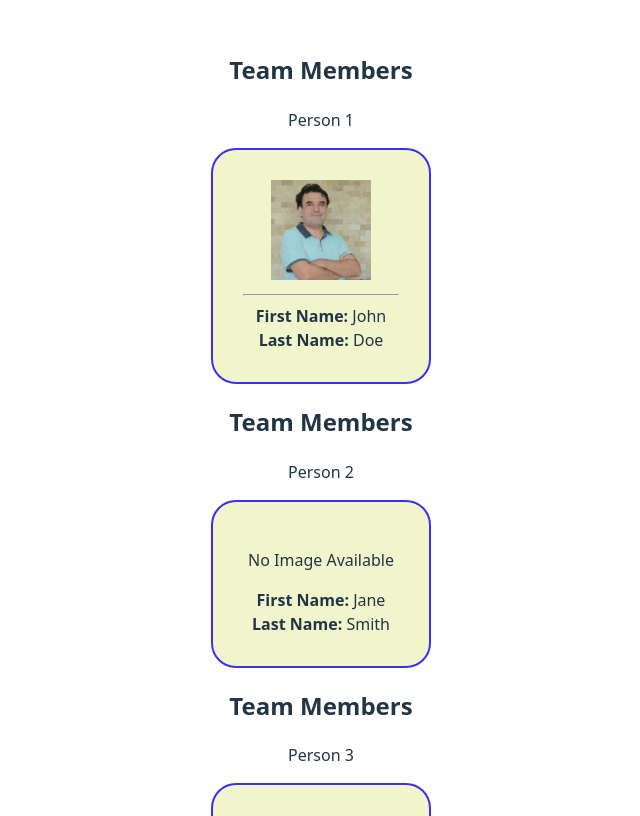
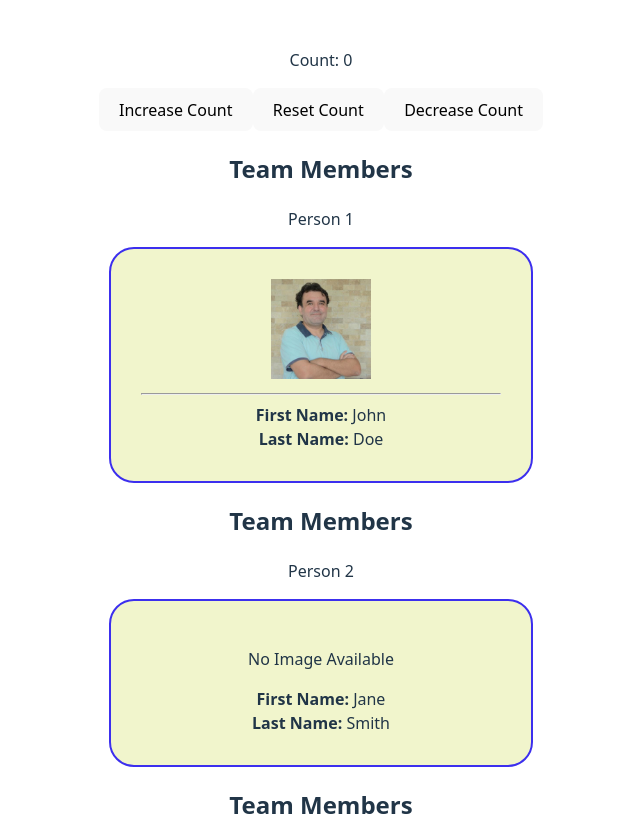
Before and after one commit to necmigunduz/improve-fe, a React (Vite) app: page / in a window 1280 px wide. Shown: the top 816 px of the page, without its empty margins (319-959 px from the left). Built offline with nearby package versions, Linux system fonts and the light colour scheme.

Commit message:
add: count setup

```diff
--- a/src/App.jsx
+++ b/src/App.jsx
@@ -1,13 +1,23 @@
-import React from 'react'
+import React, { useState } from 'react'
 import './App.css'
-import ProfileCard from './components/ProfileCards/profileCard.jsx'
 import ProfileCards from './pages/ProfileCards/ProfileCards.jsx'
 
 function App() {
+  const [count, setCount] = useState(0)
 
+  const increaseCount = () => {
+    setCount(count + 1)
+  }
+  const decreaseCount = () => {
+    setCount(count - 1)
+  }
 
   return (
     <>
+      <p>Count: {count} </p>
+      <button onClick={increaseCount}>Increase Count</button>
+      <button onClick={() => setCount(0)}>Reset Count</button>
+      <button onClick={decreaseCount}>Decrease Count</button>
       <ProfileCards />
     </>
   )
```
